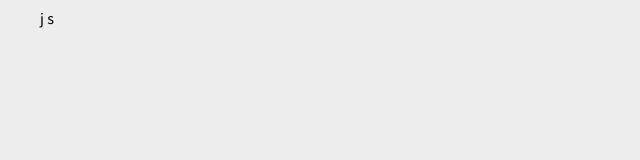
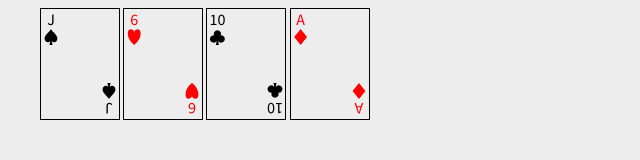
Before and after one commit to Auroratide/playing-card, a website with bundled scripts: page demo/index.html in a window 1280 px wide. Shown: the whole page, without its empty margins (0-640 px from the left). Built offline with nearby package versions, Linux system fonts and the light colour scheme; files whose address does not match are found by name.

Commit message:
Show suit as a shape

```diff
--- a/demo/index.html
+++ b/demo/index.html
@@ -11,6 +11,9 @@
     <body>
         <main>
             <playing-card value="j" suit="s"></playing-card>
+            <playing-card value="6" suit="h"></playing-card>
+            <playing-card value="10" suit="c"></playing-card>
+            <playing-card value="a" suit="d"></playing-card>
         </main>
     </body>
 </html>
--- a/src/playing-card.ts
+++ b/src/playing-card.ts
@@ -10,15 +10,126 @@ export class PlayingCard extends HTMLElement {
     static elementName = 'playing-card'
 
     static html = `
-        <span id="${Attr.value}"></span>
-        <span id="${Attr.suit}"></span>
+        <svg id="paths">
+            <defs>
+                <clipPath id="hearts" clipPathUnits="objectBoundingBox">
+                    <path d="
+                        M 0.5 1
+                        C 0.5 1 0.075 0.7 0.1 0.25
+                        A 0.2 0.25 1 1 1 0.5 0.3
+                        A 0.2 0.25 1 1 1 0.9 0.25
+                        C 0.925 0.7 0.5 1 0.5 1 Z
+                    " />
+                </clipPath>
+                <clipPath id="clubs" clipPathUnits="objectBoundingBox">
+                    <path d="
+                        M 0.3 0.4
+                        A 0.225 0.225 1 1 1 0.7 0.4
+                        A 0.225 0.225 1 1 1 0.55 0.75
+                        Q 0.55 0.85 0.6 1
+                        L 0.4 1
+                        Q 0.45 0.85 0.45 0.75
+                        A 0.225 0.225 1 1 1 0.3 0.4 Z
+                    " />
+                </clipPath>
+                <clipPath id="spades" clipPathUnits="objectBoundingBox">
+                    <path d="
+                        M 0.5 0
+                        C 0.65 0.25 0.9 0.375 0.9 0.6
+                        S 0.65 0.9 0.55 0.75
+                        Q 0.55 0.85 0.6 1
+                        L 0.4 1
+                        Q 0.45 0.85 0.45 0.75
+                        C 0.35 0.9 0.1 0.825 0.1 0.6
+                        S 0.35 0.25 0.5 0 Z
+                    " />
+                </clipPath>
+            </defs>
+        </svg>
+        <div id="${Attr.suit}-container">
+            <div class="card-value">
+                <span class="${Attr.value}"></span>
+                <div class="${Attr.suit}"></div>
+            </div>
+            <div class="card-value upside-down">
+                <span class="${Attr.value}"></span>
+                <div class="${Attr.suit}"></div>
+            </div>
+        </div>
     `
 
-    static css = ``
+    static css = `
+        :host {
+            display: inline-block;
+            position: relative;
+
+            width: 5em;
+            height: 7em;
+            border: 1px solid black;
+        }
+
+        #paths {
+            width: 0;
+            height: 0;
+            position: absolute;
+        }
+
+        .value {
+            text-transform: uppercase;
+        }
+
+        .upside-down {
+            transform: rotate(180deg);
+        }
+
+        .card-value {
+            position: absolute;
+            top: 0; left: 0.125em;
+            display: flex;
+            flex-direction: column;
+            align-items: center;
+        }
+
+        .card-value.upside-down {
+            top: auto; left: auto;
+            bottom: 0; right: 0.125em;
+        }
+
+        .suit {
+            width: 1em;
+            height: 1em;
+            background-color: currentColor;
+        }
+
+        .diamonds, .hearts {
+            color: red;
+        }
+
+        .clubs, .spades {
+            color: black;
+        }
+
+        .diamonds .suit {
+            clip-path: polygon(50% 0, 90% 50%, 50% 100%, 10% 50%);
+        }
+
+        .hearts .suit {
+            clip-path: url(#hearts);
+        }
+
+        .clubs .suit {
+            clip-path: url(#clubs);
+        }
+
+        .spades .suit {
+            clip-path: url(#spades);
+        }
+    `
 
     private elements = {
-        value: () => this.shadowRoot!.getElementById(Attr.value)!,
-        suit: () => this.shadowRoot!.getElementById(Attr.suit)!,
+        value: () => this.shadowRoot!.querySelectorAll(`.${Attr.value}`),
+        suitContainer: () => this.shadowRoot!.getElementById(`${Attr.suit}-container`),
+        suit: () => this.shadowRoot!.querySelectorAll(`.${Attr.suit}`),
     }
 
     constructor() {
@@ -70,8 +181,8 @@ export class PlayingCard extends HTMLElement {
     }
 
     private setDisplay = () => {
-        this.elements.value().textContent = this.value
-        this.elements.suit().textContent = this.suit
+        this.elements.value().forEach(it => it.textContent = this.value)
+        this.elements.suitContainer()!.className = CardSuit[this.suit!]
     }
 
     private setAccessibility = () => {
```
Also changed, not shown: src/playing-card.spec.ts (+13 -14 lines).
